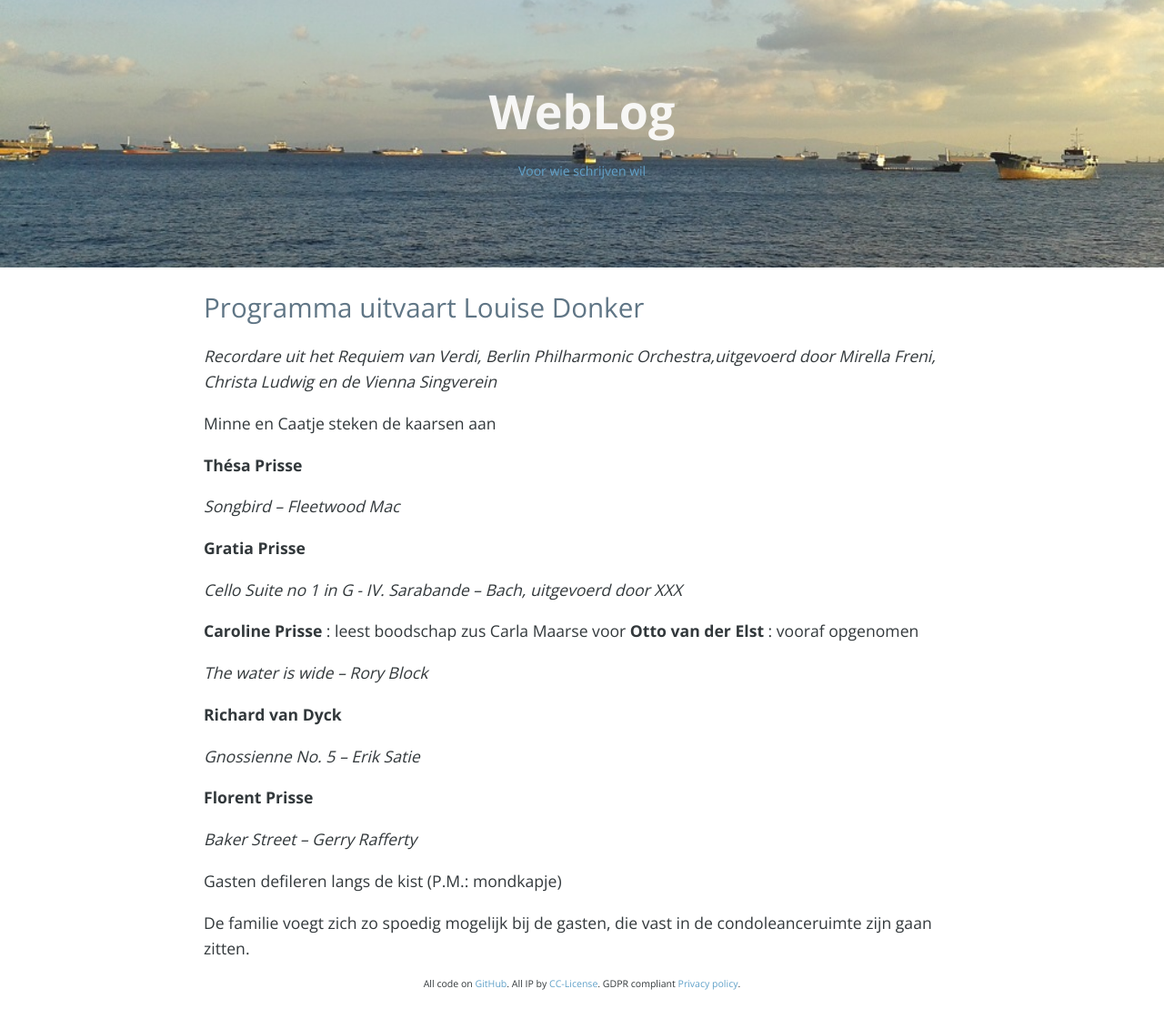
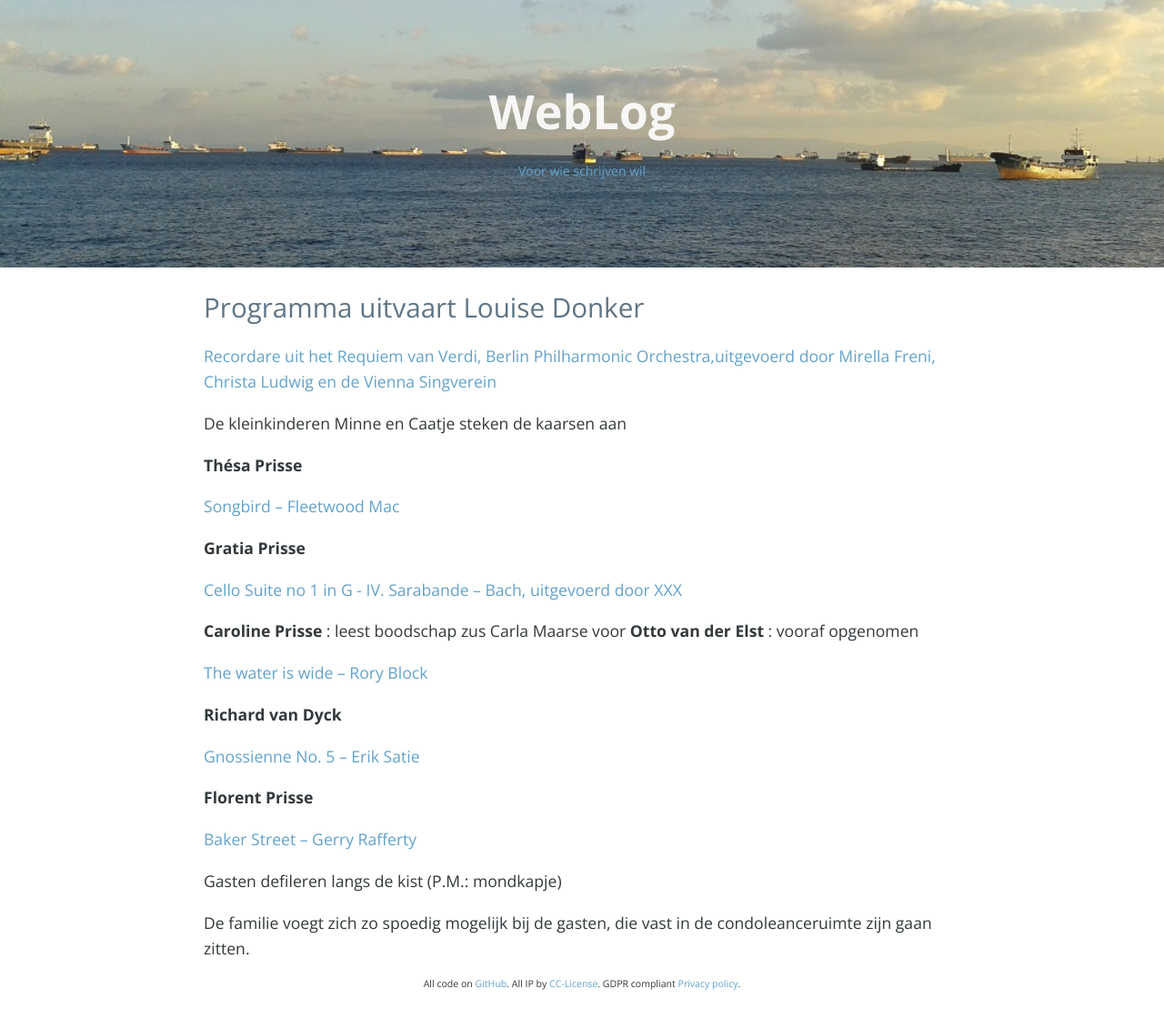
Before and after one commit to fprisse/Weblog, a Jekyll site: the page built from programma.md, in a window 1280 px wide. Shown: the whole page at 91% size. Built offline with Jekyll 4.4.1, drawn with Linux system fonts in a browser that asks for light colours; nearby versions of some CDN libraries; comment, search, counter and statistics services are not loaded.

Commit message:
Programma met links

```diff
--- a/programma.md
+++ b/programma.md
@@ -4,30 +4,30 @@ title: Programma uitvaart Louise Donker
 permalink: /programma/
 ---
 
-*Recordare uit het Requiem van Verdi, Berlin Philharmonic Orchestra,uitgevoerd door Mirella Freni, Christa Ludwig en de Vienna Singverein*
+[Recordare uit het Requiem van Verdi, Berlin Philharmonic Orchestra,uitgevoerd door Mirella Freni, Christa Ludwig en de Vienna Singverein](https://prisse.net/muziekmama/recordare.mp3)
 
-Minne en Caatje steken de kaarsen aan
+De kleinkinderen Minne en Caatje steken de kaarsen aan
 
 **Thésa Prisse**
 
-*Songbird – Fleetwood Mac*
+[Songbird – Fleetwood Mac](https://prisse.net/muziekmama/songbird.mp3)
 
 **Gratia Prisse**
 
-*Cello Suite no 1 in G - IV. Sarabande – Bach, uitgevoerd door XXX*
+[Cello Suite no 1 in G - IV. Sarabande – Bach, uitgevoerd door XXX](https://prisse.net/muziekmama/sarabande.mp3)
 
 **Caroline Prisse**  : leest boodschap zus Carla Maarse voor
 **Otto van der Elst**  : vooraf opgenomen
 
-*The water is wide – Rory Block*
+[The water is wide – Rory Block](https://prisse.net/muziekmama/thewateriswide.mp3)
 
 **Richard van Dyck**
 
-*Gnossienne No. 5 – Erik Satie*
+[Gnossienne No. 5 – Erik Satie](https://prisse.net/muziekmama/satie_05.mp3)
 
 **Florent Prisse**
 
-*Baker Street – Gerry Rafferty*
+[Baker Street – Gerry Rafferty](https://prisse.net/muziekmama/bakerstreet.mp3)
 
 Gasten defileren langs de kist (P.M.: mondkapje)
 
```
